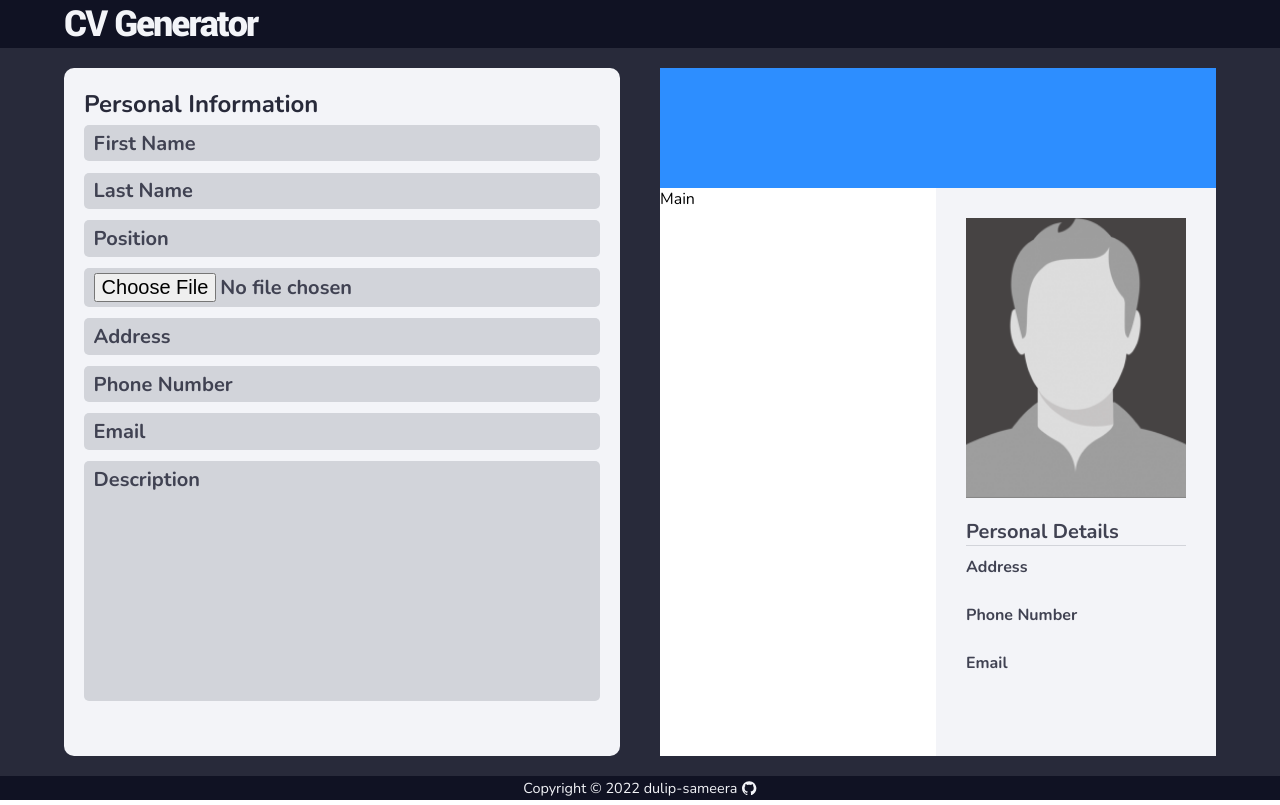
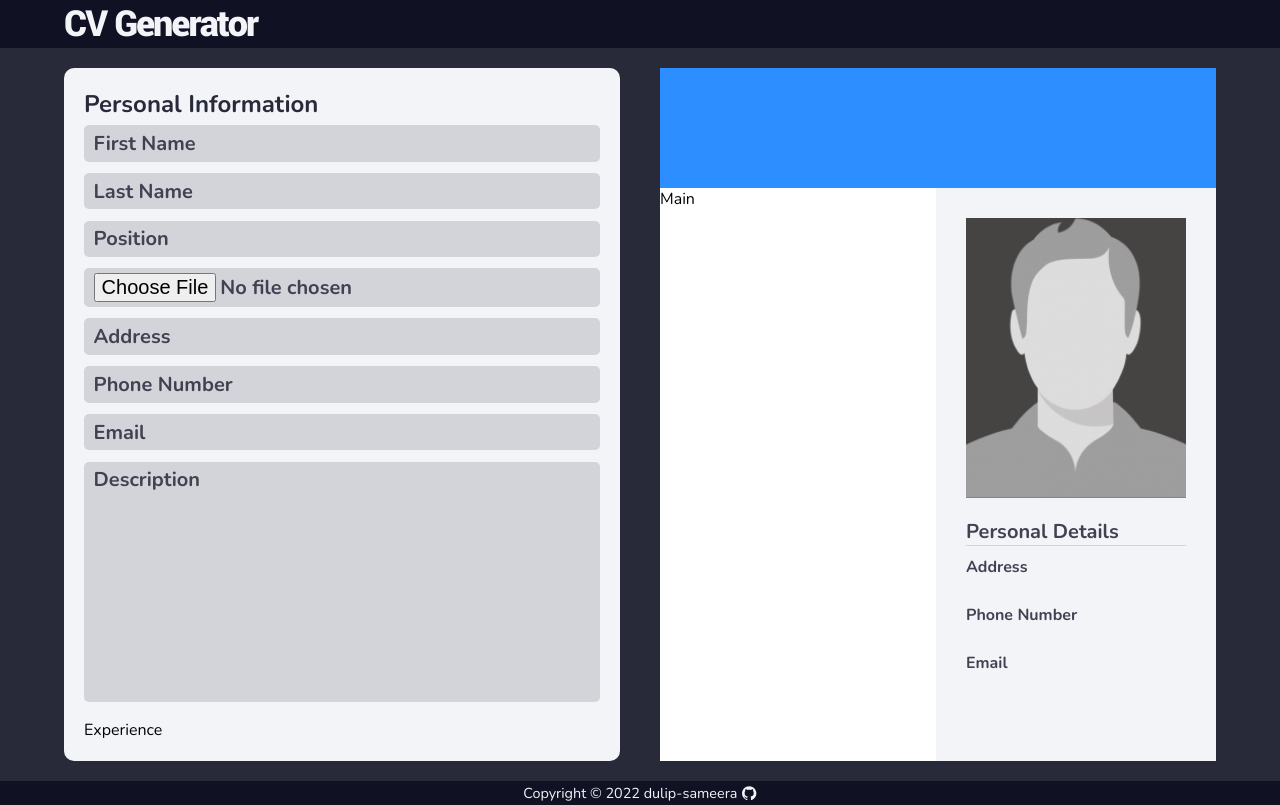
Before and after one commit to dulip-sameera/react-cv-generator, a React (Create React App) app: page / in a window 1280 px wide. Built offline with nearby package versions, Linux system fonts and the light colour scheme.

Commit message:
add Experience component

```diff
--- a/src/components/Body/Form/Form.js
+++ b/src/components/Body/Form/Form.js
@@ -1,5 +1,6 @@
 import React, { Component } from "react";
 import styled from "styled-components";
+import Experience from "./Experience";
 import Personal from "./Personal";
 
 const LayoutDiv = styled.div`
@@ -12,12 +13,17 @@ const LayoutDiv = styled.div`
 
 export class Form extends Component {
   render() {
-    const { info, onChangeFn } = this.props;
+    const { info, onChangeFn, addFn, deleteFn } = this.props;
     const { data, experience, education } = info;
-    // console.log(info);
     return (
       <LayoutDiv>
-        <Personal data={data.personalInfo} onChangeFn={onChangeFn} />
+        <Personal data={data.personalInfo} onChangeFn={onChangeFn.personal} />
+        <Experience
+          data={data.experienceList}
+          onChangeFn={onChangeFn.list}
+          deleteFn={deleteFn}
+          addFn={addFn}
+        />
       </LayoutDiv>
     );
   }
```
